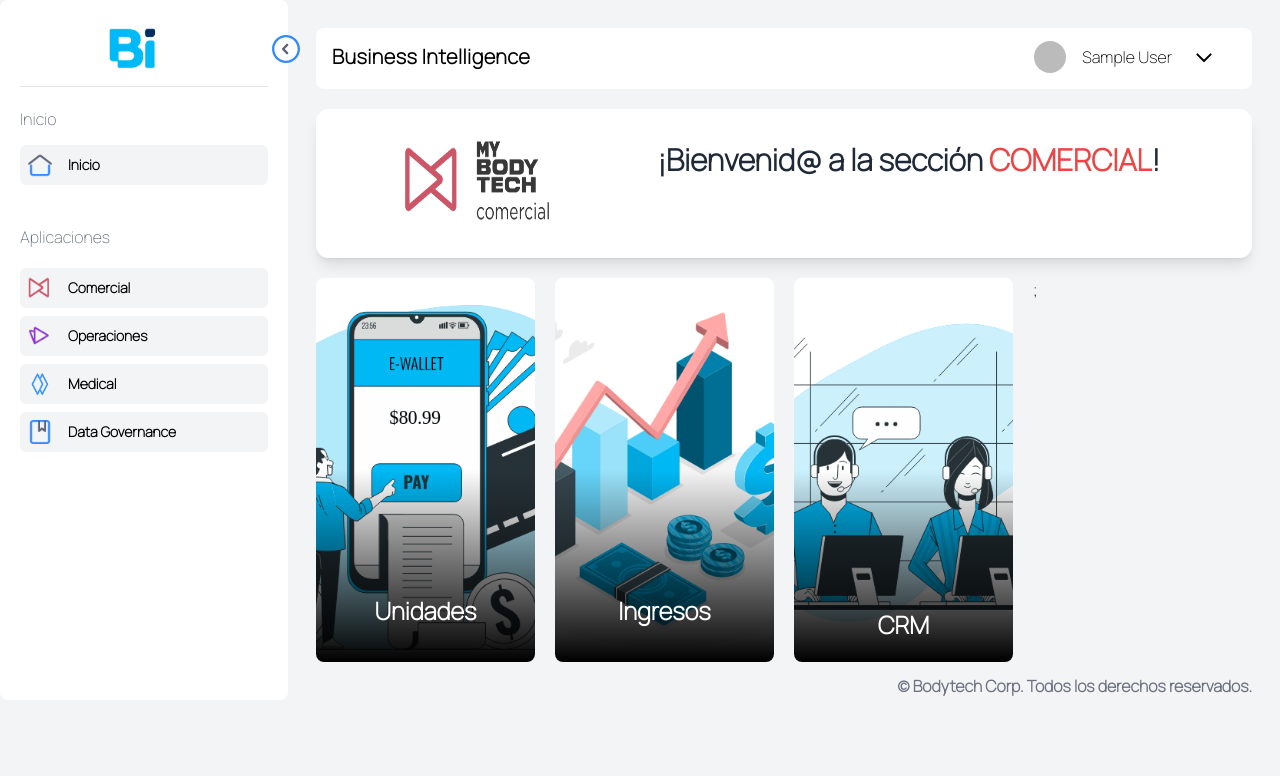
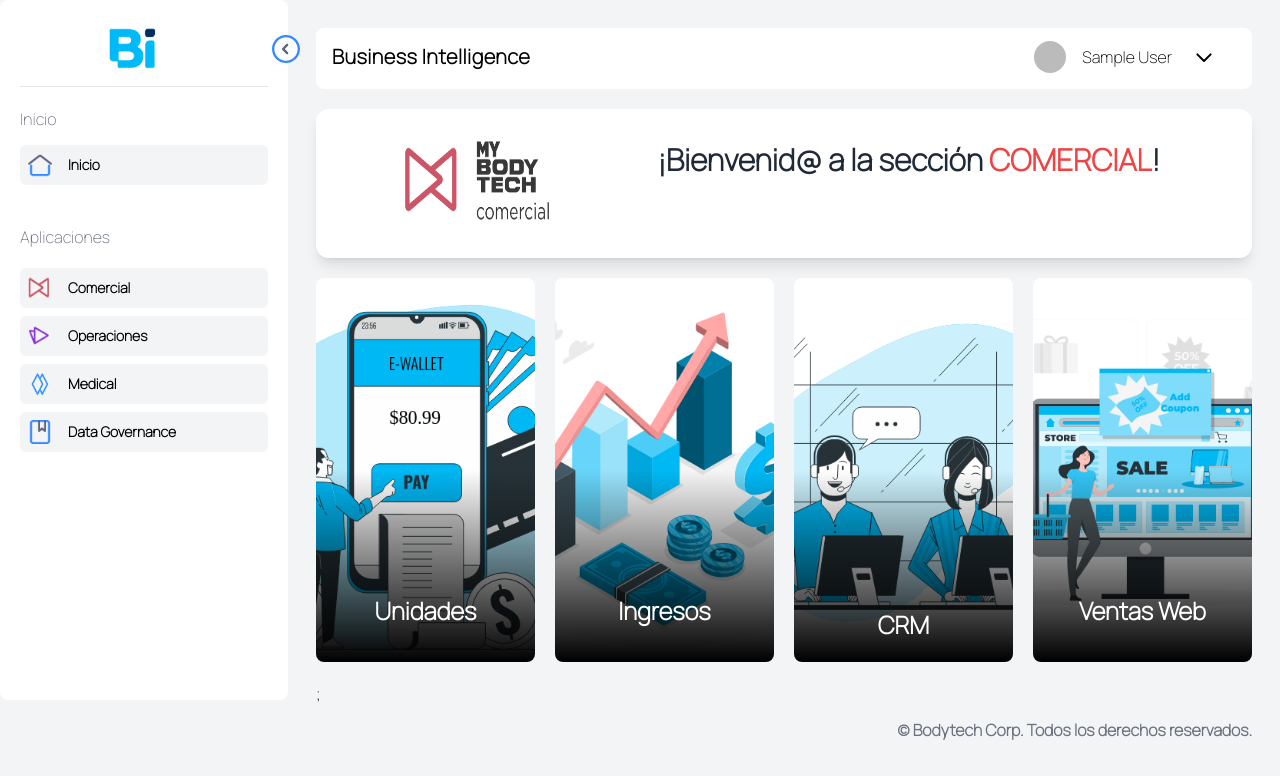
Before and after one commit to jefry-MYBT/quicksight-portal-mybt, a Next.js app: page /comercial in a window 1280 px wide. Shown: the top 776 px of the page. Built offline with nearby package versions, Linux system fonts and the light colour scheme; no server answers; sample sign-in values are in the browser's storage; what tailwindcss-animated would draw is missing.

Commit message:
feat: nuevo panel de de ventas web

```diff
--- a/pages/comercial.jsx
+++ b/pages/comercial.jsx
@@ -25,6 +25,12 @@
       img: "/gif/comercial/crm.gif",
       description: "CRM - Quicksight",
       href: "https://us-east-1.quicksight.aws.amazon.com/sn/accounts/111141462942/dashboards/c1b471f7-6a6e-4243-b44a-24b04af968ce?directory_alias=bodytechteam",
+    },
+    {
+      title: "Ventas Web",
+      img: "/gif/comercial/web.gif",
+      description: "Ventas Web - Quicksight",
+      href: "https://us-east-1.quicksight.aws.amazon.com/sn/accounts/111141462942/dashboards/c073e786-7b3e-4cf5-826d-794f60dadae6?directory_alias=bodytechteam",
     }
   ];
   return (
```
Also changed, not shown: public/gif/comercial/web.gif (added).
